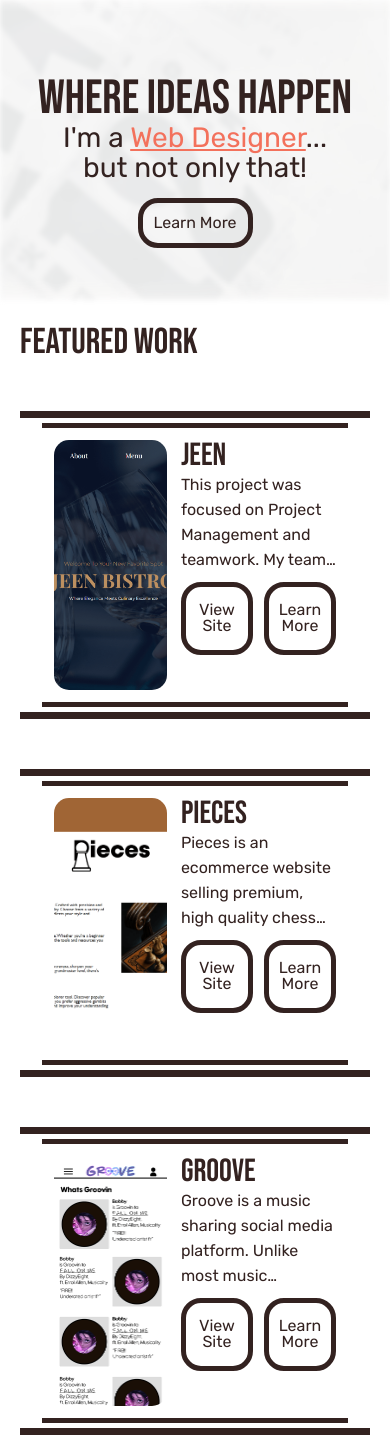
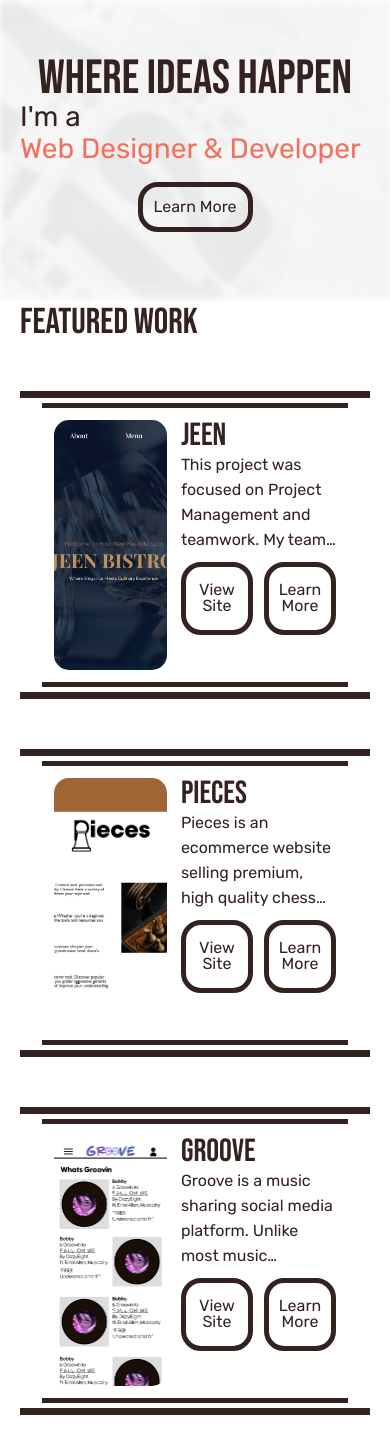
Before and after one commit to JCanDoCode/Portfolio, a PHP site: page / in a window 390 px wide; the page is wider, and only the part inside the window is pictured. Shown: the part 123-1562 px from the top of that part. Run offline with PHP 8.4, Linux system fonts and the light colour scheme.

Commit message:
Update 9.3
Fixed margins for larger displays.

```diff
--- a/about.html
+++ b/about.html
@@ -63,7 +63,7 @@
         </article>
         <article class="contact-article" id="contact">
             <h3>Contact</h3>
-            <p>Feel free to contact me with any queries about my works or any other wonderful work! ;)</p>
+            <p>Feel free to contact me with any questions or any other wonderful work! ;)</p>
             <p>Email: <a href="mailto:josel.can22@gmail.com" target="_blank">josel.can22@gmail.com</a></p>
             <p>Telephone: <a href="tel:6043475387" target="_blank">+1 (604) 347-5387</a></p>
         </article>
--- a/css/style.css
+++ b/css/style.css
@@ -1,15 +1,19 @@
 /* ____________________ Root  ____________________ */
 :root {
-    @media (min-width: 2560px) {
-        --margins: 0 70rem;
+    --margins: 0 70rem;
+
+    @media (max-width: 2559px) {
+        --margins: 0 60rem;
     }
-    @media (max-width: 1900px) {
+    @media (max-width: 2185px) {
+        --margins: 0 45rem;
+    }
+    @media (max-width: 2000px) {
         --margins: 0 35rem;
     }
     @media (max-width: 1773px) {
         --margins: 0 21rem;
     }
-    --margins: 0 21rem;
     @media (max-width: 1371px) {
         --margins: 0 19rem;
     }
@@ -19,7 +23,7 @@
     @media (max-width: 1099px) {
         --margins: 0 10rem;
     }
-    @media (max-width: 767px) {
+    @media (max-width: 783px) {
         --margins: 0 4rem;
     }
     @media (max-width: 645px) {
@@ -215,17 +219,16 @@ footer {
 
 /* ____________________ Body ____________________ */
 main {
-    padding-top: 3.5rem;
+    padding-top: 1.5rem;
     margin: var(--margins);
 }
-article {
-    margin-top: 2rem;
+article, section {
+    margin-top: 4rem;
 }
 .hero-banner {
     position: relative;
     height: 20rem;
-    margin-top: 4rem;
-    margin-bottom: 15rem;
+    margin-bottom: 17rem;
 
     h1 {
         transform: translateY(0);
@@ -240,9 +243,11 @@ article {
         opacity: 0;
         animation: fadeIn 0.5s 1.5s ease forwards;
 
+        @media (max-width: 669px) {
+            font-size: 3.6rem;
+        }
         @media (max-width: 563px) {
             font-size: 2.8rem;
-            line-height: 3rem;
         }
     }
     .btn {
@@ -274,9 +279,9 @@ article {
         @media (max-width: 645px) {
             margin-top: 1.5rem;
             width: 20%;
-            height: 95%;
+            height: 30%;
         }
-        @media (max-width: 480px) {
+        @media (max-width: 563px) {
             font-size: 1.6rem;
             margin-top: 1.5rem;
             width: 30%;
@@ -285,7 +290,7 @@ article {
     }
 
     @media (max-width: 645px) {
-        height: 24rem;
+        height: 20rem;
         display: flex;
         flex-direction: column;
         align-items: center;
@@ -403,20 +408,18 @@ article {
     }
 }
 .skills {
-    margin-top: 2rem;
+    margin: 2rem 0 3rem 0;
     display: flex;
     justify-content: center;
     align-items: center;
     gap: 5%;
+    flex-wrap: wrap;
 
     img {
         width: 10rem;
         height: 10rem;
+        margin-bottom: 1rem;
         border-radius: 1.5rem;
-    }
-
-    @media (max-width: 950px) {
-        flex-wrap: wrap;
     }
 }
 
@@ -463,32 +466,10 @@ article {
         bottom: 0;
         left: 0;
         background-color: #F3715C;
-        transition: all 0.25s ease;
+        transition: all 0.5s ease-in-out;
     }
     &:hover::after {
         width: 100%;
-    }
-
-    @media (max-width: 909px) {
-        overflow: unset;
-        margin-left: unset;
-        padding: unset;
-        display: unset;
-        position: unset;
-        text-decoration: underline;
-
-        &::after {
-            display: none;
-            content: unset;
-            position: unset;
-            width: unset;
-            height: unset;
-            bottom: unset;
-            left: unset;
-            background-color: rgba(243, 113, 92, 0);
-            transform: unset;
-            transition: unset;
-        }
     }
 }
 li a {
--- a/index.html
+++ b/index.html
@@ -4,6 +4,7 @@
     <meta charset="UTF-8">
     <meta name="viewport" content="width=device-width, initial-scale=1.0">
     <title>JCanArt | Where ideas come to life</title>
+    <meta name="title" content="JCanArt">
     <meta name="description" content="JCanArt (AKA Josel Canlas) is my portfolio website that is focused on stunning, high quality, and custom designs. Check out my portfolio to view my past works!">
     <meta name="keywords" content="web developer in vancouver, web design, responsive designs, ui/ux, graphic design, web design for businesses, web development, custom websites, portfolio"/>
     <link rel="icon" type="image/x-icon" href="./media/img/JCanArt_logo_web.png">
@@ -39,7 +40,7 @@
     <main>
         <section class="hero-banner" id="heroBanner">
             <h1>Where Ideas Happen</h1>
-            <h2>I'm a <a href="./about.html" class="underline">Web Designer</a>...</h2><h2>but not only that!</h2>
+            <h2>I'm a <a href="./about.html" class="underline">Web Designer & Developer</a></h2>
             <a href="./about.html" class="btn">Learn More</a>
         </section>
         <section>
--- a/js/dynamicAboutContent.js
+++ b/js/dynamicAboutContent.js
@@ -2,7 +2,7 @@ const dynamicAboutContent = () => {
     if (vw <= 950) {
         about.innerHTML = `
                 <div class="col-1">
-                    <p>Hi, I’m Josel, a <span class="bold">Web Designer</span> in Vancouver, BC, Canada! <br><br>“Web Design” may have a definition to you already, but to me, web design is anything that is a design on the web. I love the work and thought process that goes into making our favorite websites! Even the browser you are using to view this now, so much time and effort went into making it the best it can be for the end user. Which I believe is <span class="bold"><i>why</i></span> I design for the web.</p>
+                    <p>Hi, I’m Josel, a <span class="bold">Web Designer & Developer</span> in Vancouver, BC, Canada! <br><br>“Web Design” may have a definition to you already, but to me, web design is anything that is a design on the web. I love the work and thought process that goes into making our favorite websites! Even the browser you are using to view this now, so much time and effort went into making it the best it can be for the end user. Which I believe is <span class="bold"><i>why</i></span> I design for the web.</p>
                     <a href="#contact" class="btn">Contact</a>
                 </div>
                 <div class="col-2">
@@ -25,7 +25,7 @@ const dynamicAboutContent = () => {
     } else {
         about.innerHTML = `
                 <div class="col-1">
-                    <p>Hi, I’m Josel, a <span class="bold">Web Designer</span> in Vancouver, BC, Canada! <br><br>“Web Design” may have a definition to you already, but to me, web design is anything that is a design on the web. I love the work and thought process that goes into making our favorite websites! Even the browser you are using to view this now, so much time and effort went into making it the best it can be for the end user. Which I believe is <span class="bold"><i>why</i></span> I design for the web.</p>
+                    <p>Hi, I’m Josel, a <span class="bold">Web Designer & Developer</span> in Vancouver, BC, Canada! <br><br>“Web Design” may have a definition to you already, but to me, web design is anything that is a design on the web. I love the work and thought process that goes into making our favorite websites! Even the browser you are using to view this now, so much time and effort went into making it the best it can be for the end user. Which I believe is <span class="bold"><i>why</i></span> I design for the web.</p>
                     <h3>The Why!</h3>
                     <p>I’ve always been taught to put my mind in the reader’s perspective. At BCIT, we code or design for the end user in mind when building a project. The user is always “why” I create anything. The “why” is something that has stuck with me since the start of my career. I always question, “why-” is something like that, or “why-” does a design look like this. Questions really drive <i>why</i> I do something, because without the why, then why are you doing what you do!</p>
                     <a href="#contact" class="btn">Contact</a>
```
